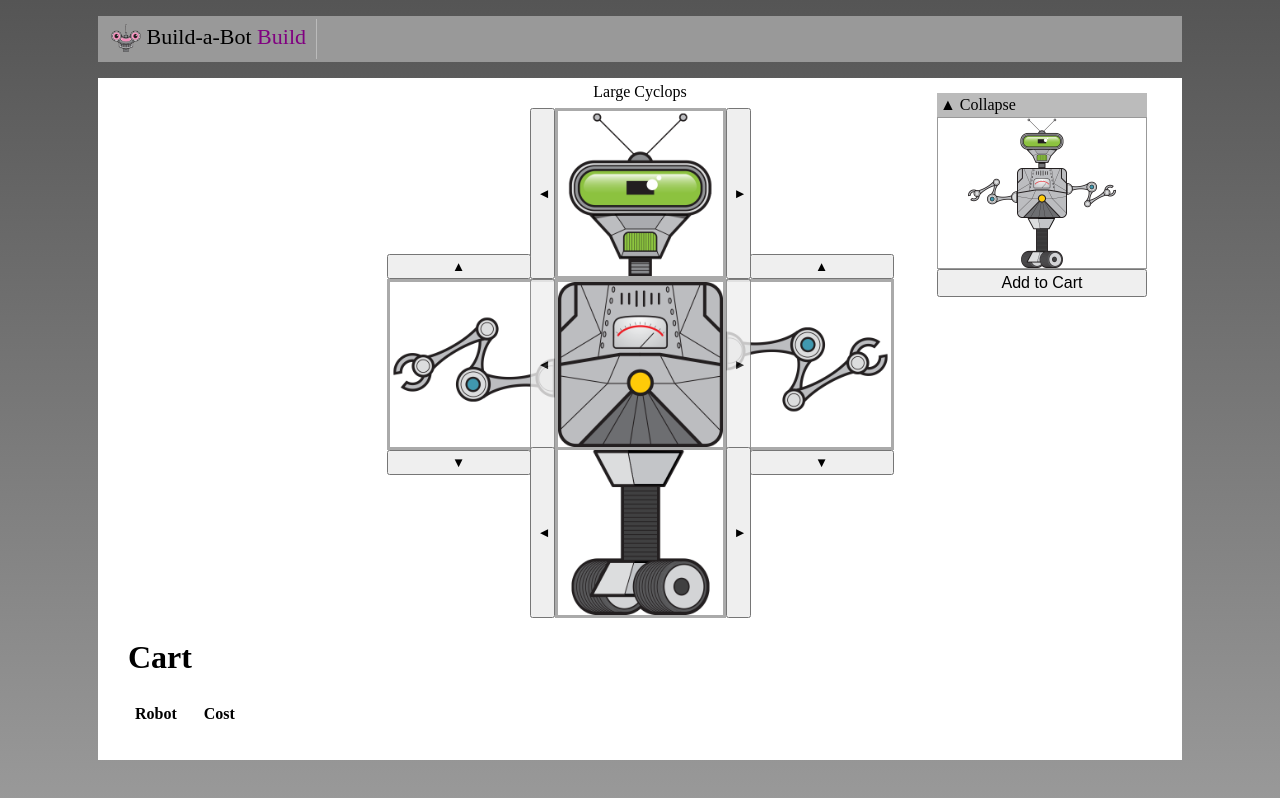
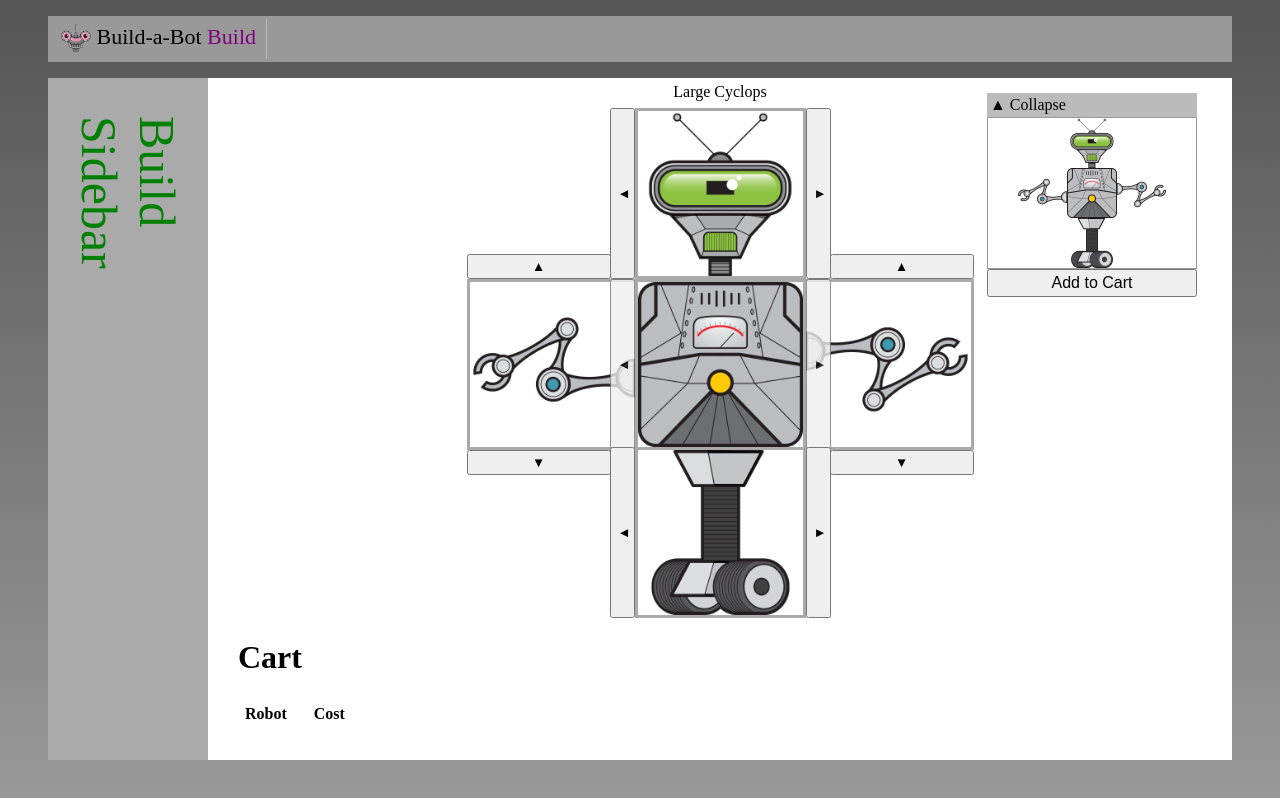
Before and after one commit to guillermorangel/gettingagoodvue, a Vue app in the folder build-a-bot/: page /#/build in a window 1280 px wide. Built offline with nearby package versions, Linux system fonts and the light colour scheme.

Commit message:
Use named views to display content for multiple router-views

```diff
--- a/build-a-bot/src/App.vue
+++ b/build-a-bot/src/App.vue
@@ -18,9 +18,14 @@
         </ul>
       </nav>
     </header>
-    <main>
-      <router-view />
-    </main>
+    <div class="container">
+      <aside class="aside">
+        <router-view name="sidebar"/>
+      </aside>
+      <main>
+        <router-view />
+      </main>
+    </div>
   </div>
 </template>
 
@@ -45,15 +50,14 @@ export default {
   -moz-osx-font-smoothing: grayscale;
 }
 main {
-  margin: 0 auto;
   padding: 30px;
   background-color: white;
-  width: 1024px;
+  width: 964px;
   min-height: 300px;
 }
 header {
   background-color: #999;
-  width: 1084px;
+  width: 1184px;
   margin: 0 auto;
 }
 ul {
@@ -80,4 +84,15 @@ ul {
 .custom-active-class {
   color: purple;
 }
+.container {
+  display: flex;
+  margin: 10px auto 0 auto;
+  justify-content: center;
+}
+.aside {
+  padding: 30px;
+  background-color: #aaa;
+  width: 100px;
+  min-height: 300px;
+}
 </style>
--- /dev/null
+++ b/build-a-bot/src/components/sidebar/SidebarBuild.vue
@@ -0,0 +1,19 @@
+<template>
+  <div class="sidebar">
+    Build Sidebar
+  </div>
+</template>
+
+<script>
+export default {
+  name: 'Build',
+};
+</script>
+
+<style scoped>
+  .sidebar {
+    font-size: 50px;
+    transform: rotate(90deg);
+    color: green;
+  }
+</style>
--- /dev/null
+++ b/build-a-bot/src/components/sidebar/SidebarStandard.vue
@@ -0,0 +1,18 @@
+<template>
+  <div class="sidebar">
+    Standard Sidebar
+  </div>
+</template>
+
+<script>
+export default {
+  name: 'Standard',
+};
+</script>
+
+<style scoped>
+  .sidebar {
+    font-size: 50px;
+    transform: rotate(90deg);
+  }
+</style>
--- a/build-a-bot/src/router/index.js
+++ b/build-a-bot/src/router/index.js
@@ -1,6 +1,8 @@
 import { createRouter, createWebHashHistory } from 'vue-router';
 import HomePage from '../components/HomePage.vue';
 import RobotBuilder from '../components/robot/RobotBuilder.vue';
+import SidebarStandard from '../components/sidebar/SidebarStandard.vue';
+import SidebarBuild from '../components/sidebar/SidebarBuild.vue';
 import BrowseParts from '../components/part/BrowseParts.vue';
 import RobotHeads from '../components/part/RobotHeads.vue';
 import RobotArms from '../components/part/RobotArms.vue';
@@ -14,11 +16,17 @@ export default createRouter({
   routes: [{
     path: '/',
     name: 'Home',
-    component: HomePage,
+    components: {
+      default: HomePage,
+      sidebar: SidebarStandard,
+    },
   }, {
     path: '/build',
     name: 'Build',
-    component: RobotBuilder,
+    components: {
+      default: RobotBuilder,
+      sidebar: SidebarBuild,
+    },
   }, {
     path: '/parts/browse',
     name: 'BrowseParts',
```
